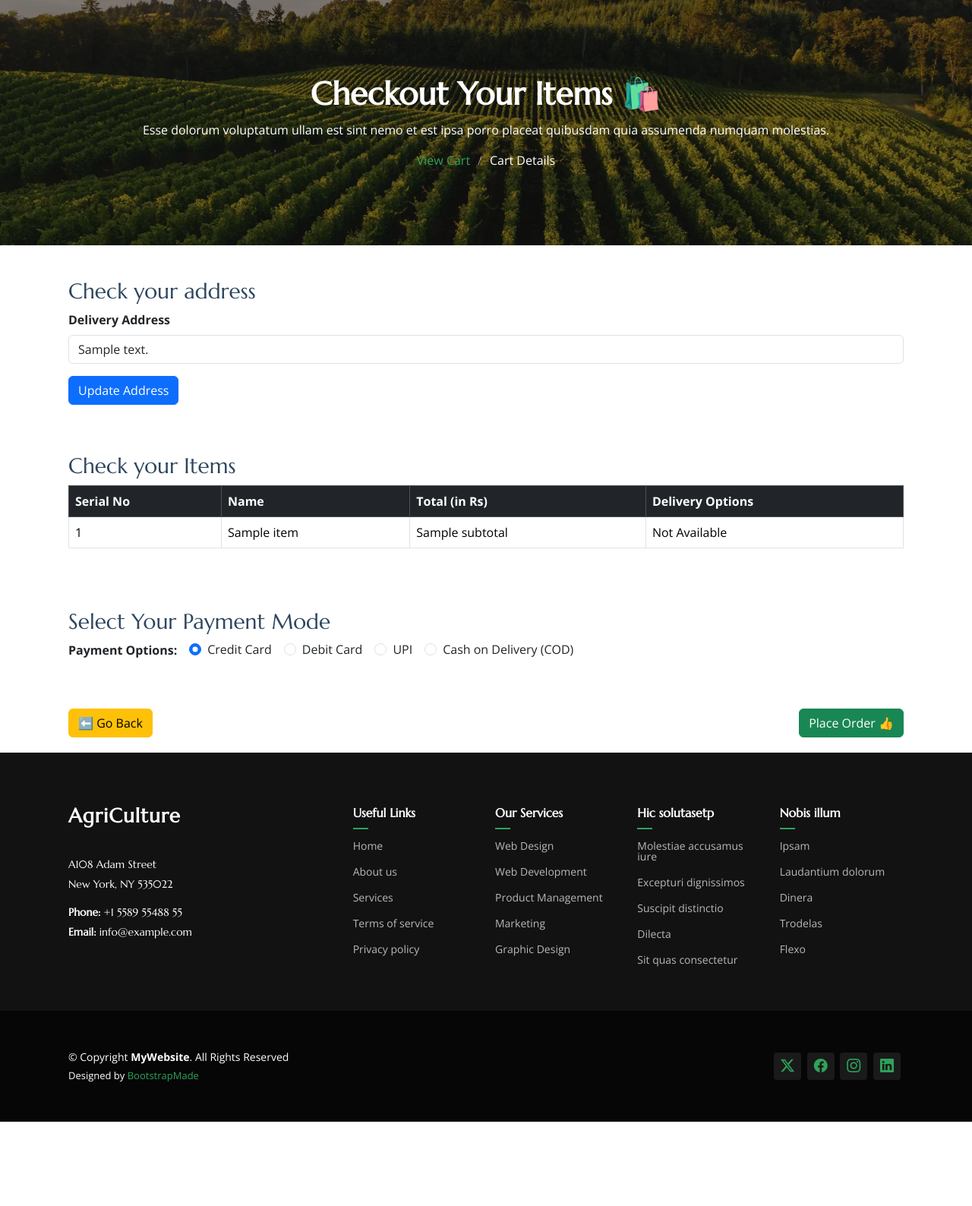
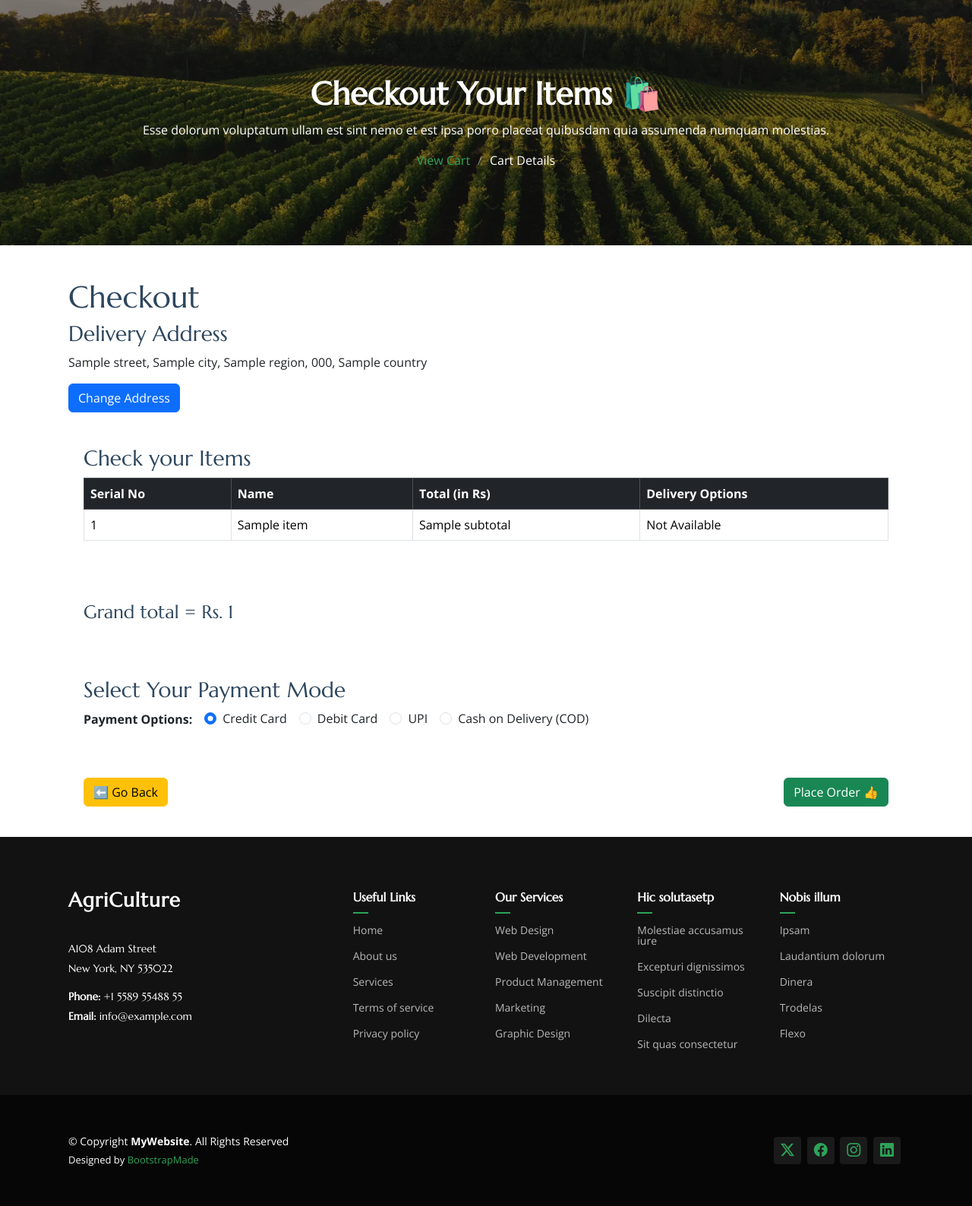
Before and after one commit to Pal1726/agriculture, a Flask app: template templates/checkout.html in a window 1280 px wide. Shown: the part 101-1689 px from the top of the page at 76% size. Before the commit the page ends 1578 px from the top, so only its background shows below. Run offline with Flask 3, Linux system fonts and the light colour scheme; the template is opened without the code that fills it: most values are stand-ins (such as "Sample title", 1, 10 or a date in 2020); some libraries are stand-ins or nearby versions.

Commit message:
modified

```diff
--- a/templates/checkout.html
+++ b/templates/checkout.html
@@ -4,7 +4,7 @@
 <head>
   <meta charset="utf-8">
   <meta content="width=device-width, initial-scale=1.0" name="viewport">
-  <title>Product Details</title>
+  <title>checkout</title>
   <meta name="description" content="">
   <meta name="keywords" content="">
 
@@ -94,21 +94,24 @@
       </div>
     </div><!-- End Page Title -->
      <div class="container mt-4">
-    <h3>Check your address</h3>
-    <form method="POST" action="{{ url_for('update_address') }}">
-        <div class="mb-3">
-            <label for="deliveryAddress" class="form-label fw-bold">Delivery Address</label>
-            <input
-                type="text"
-                id="deliveryAddress"
-                class="form-control"
-                name="delivery_address"
-                value="{{ buyer_address or 'Enter Your Address' }}"
-                required>
+       <h1>Checkout</h1>
+
+        {% if existing_address %}
+        <div class="mb-4">
+            <h3>Delivery Address</h3>
+            <p>{{ existing_address.street }}, {{ existing_address.city }}, {{ existing_address.region }}, {{ existing_address.pincode }}, {{ existing_address.country }}</p>
+            <a href="{{ url_for('addresses') }}" class="btn btn-primary">Change Address</a>
         </div>
-        <button type="submit" class="btn btn-primary">Update Address</button>
-    </form>
+        {% else %}
+        <div class="mb-4">
+            <h3>No Address Found</h3>
+
+
+<a href="{{ url_for('add_address') }}">+ Add a New Address</a>
+
+
 </div>
+{% endif %}
 
 <!-- Cart Items Section -->
 <div class="container mt-4">
@@ -138,6 +141,12 @@
         </tbody>
     </table>
 </div>
+<div class="container mt-4">
+
+    <div class="d-flex justify-content-between">
+      <h4 class="text-end">Grand total = Rs. <span id="grandTotal">{{ total_amount }}</span></h4>
+    </div>
+  </div>
 
 <!-- Payment Options -->
 <div class="container mt-4">
@@ -175,7 +184,9 @@
 <div class="container mt-4">
     <div class="d-flex justify-content-between">
         <button class="btn btn-warning" onclick="history.back()">⬅️ Go Back</button>
-        <button class="btn btn-success" id="placeOrderButton">Place Order 👍</button>
+         <form method="POST">
+            <button type="submit" class="btn btn-success" id="placeOrderButton">Place Order 👍</button>
+        </form>
     </div>
 </div>
 
```
